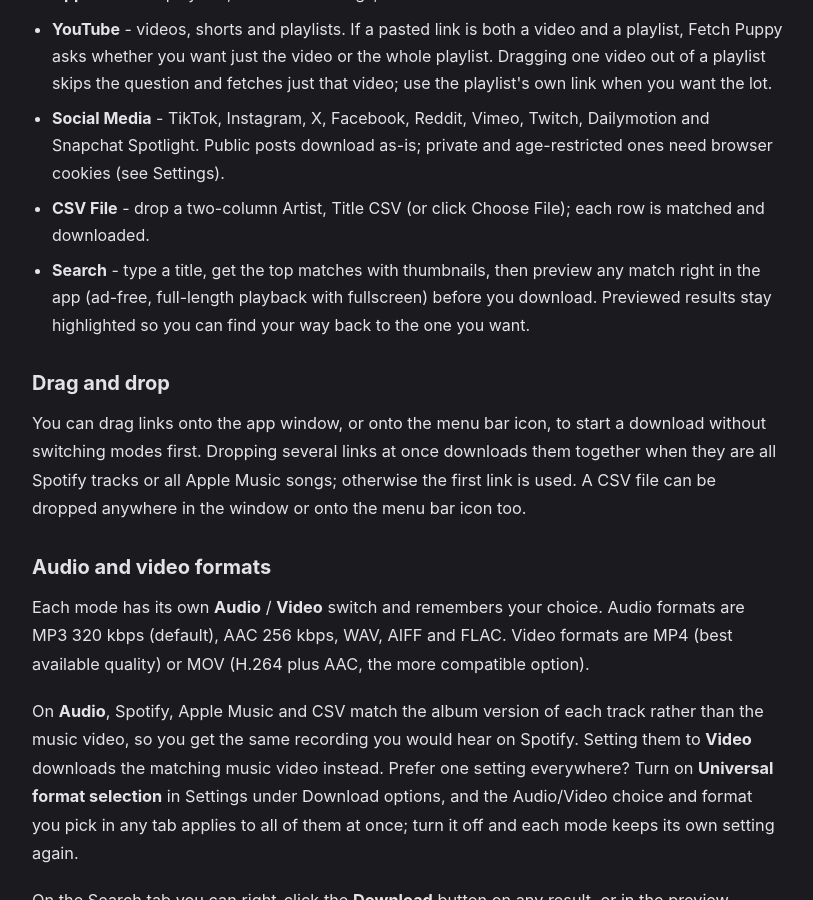
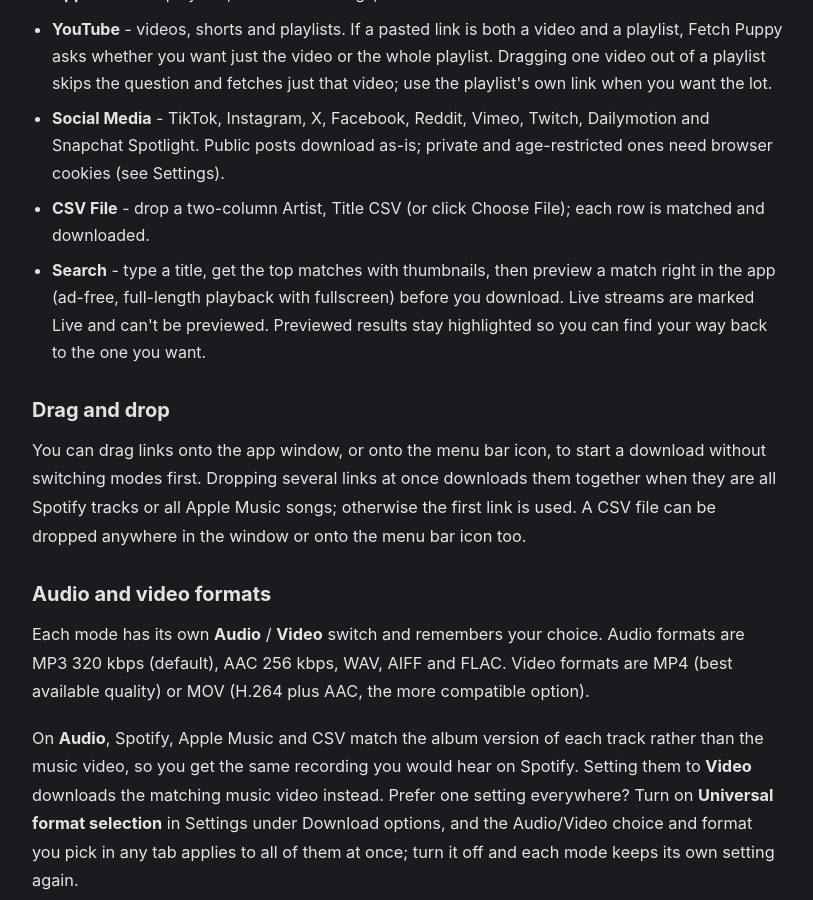
Before and after one commit to BSKapps/bskapps.github.io, a Jekyll site: the page built from articles/fetch-puppy-guide/index.html, in a window 1280 px wide and 900 px high, scrolled down 579 px. Shown: the whole window, without its empty margins (232-1045 px from the left). Built offline with Jekyll 4.4.1, drawn with Linux system fonts in a browser that asks for light colours.

Commit message:
Fetch Puppy guide: live streams cannot be previewed

```diff
--- a/_data/guides/fetch-puppy-guide.json
+++ b/_data/guides/fetch-puppy-guide.json
@@ -48,7 +48,7 @@
             "**YouTube** - videos, shorts and playlists. If a pasted link is both a video and a playlist, Fetch Puppy asks whether you want just the video or the whole playlist. Dragging one video out of a playlist skips the question and fetches just that video; use the playlist's own link when you want the lot.",
             "**Social Media** - TikTok, Instagram, X, Facebook, Reddit, Vimeo, Twitch, Dailymotion and Snapchat Spotlight. Public posts download as-is; private and age-restricted ones need browser cookies (see Settings).",
             "**CSV File** - drop a two-column Artist, Title CSV (or click Choose File); each row is matched and downloaded.",
-            "**Search** - type a title, get the top matches with thumbnails, then preview any match right in the app (ad-free, full-length playback with fullscreen) before you download. Previewed results stay highlighted so you can find your way back to the one you want."
+            "**Search** - type a title, get the top matches with thumbnails, then preview a match right in the app (ad-free, full-length playback with fullscreen) before you download. Live streams are marked Live and can't be previewed. Previewed results stay highlighted so you can find your way back to the one you want."
           ]
         }
       ]
```
